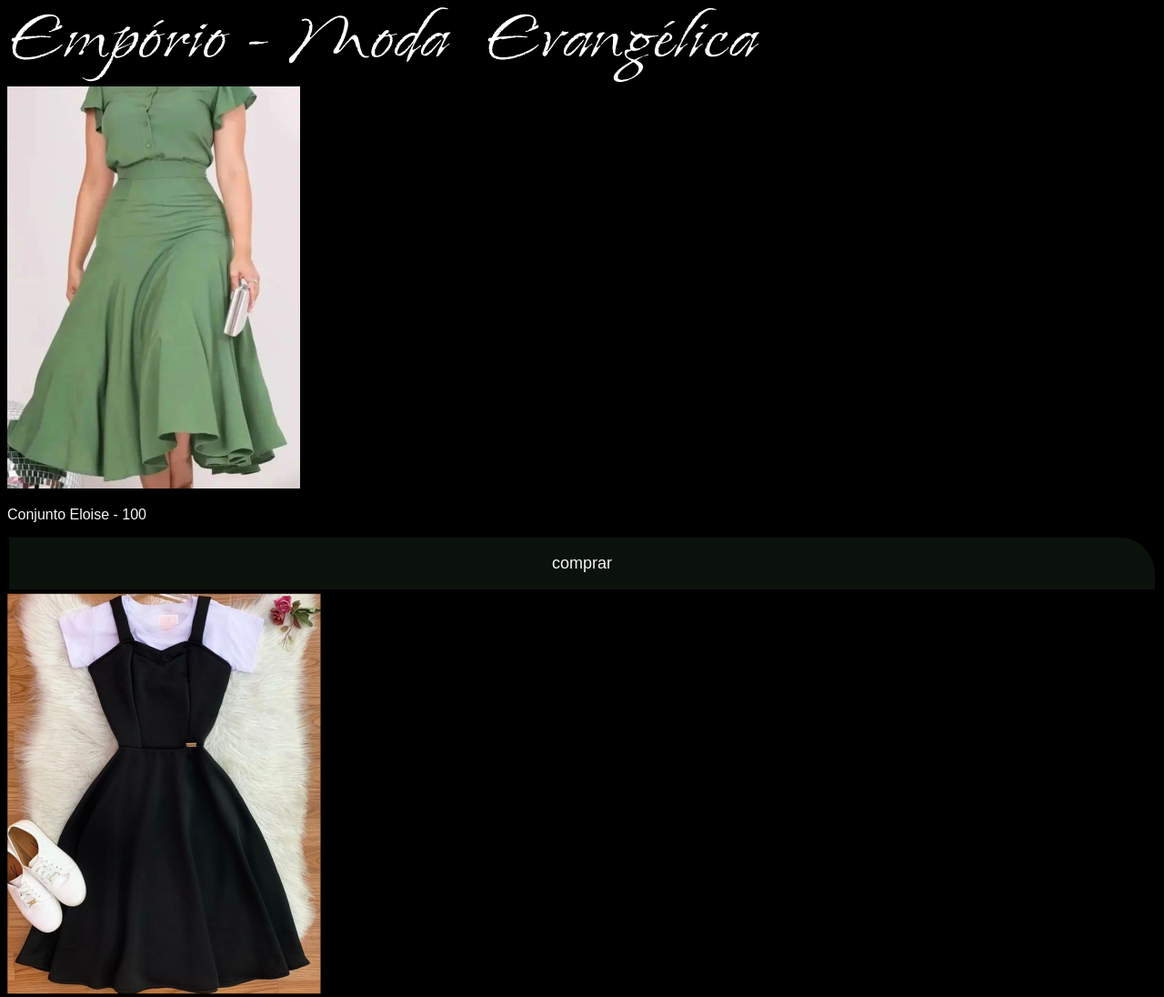
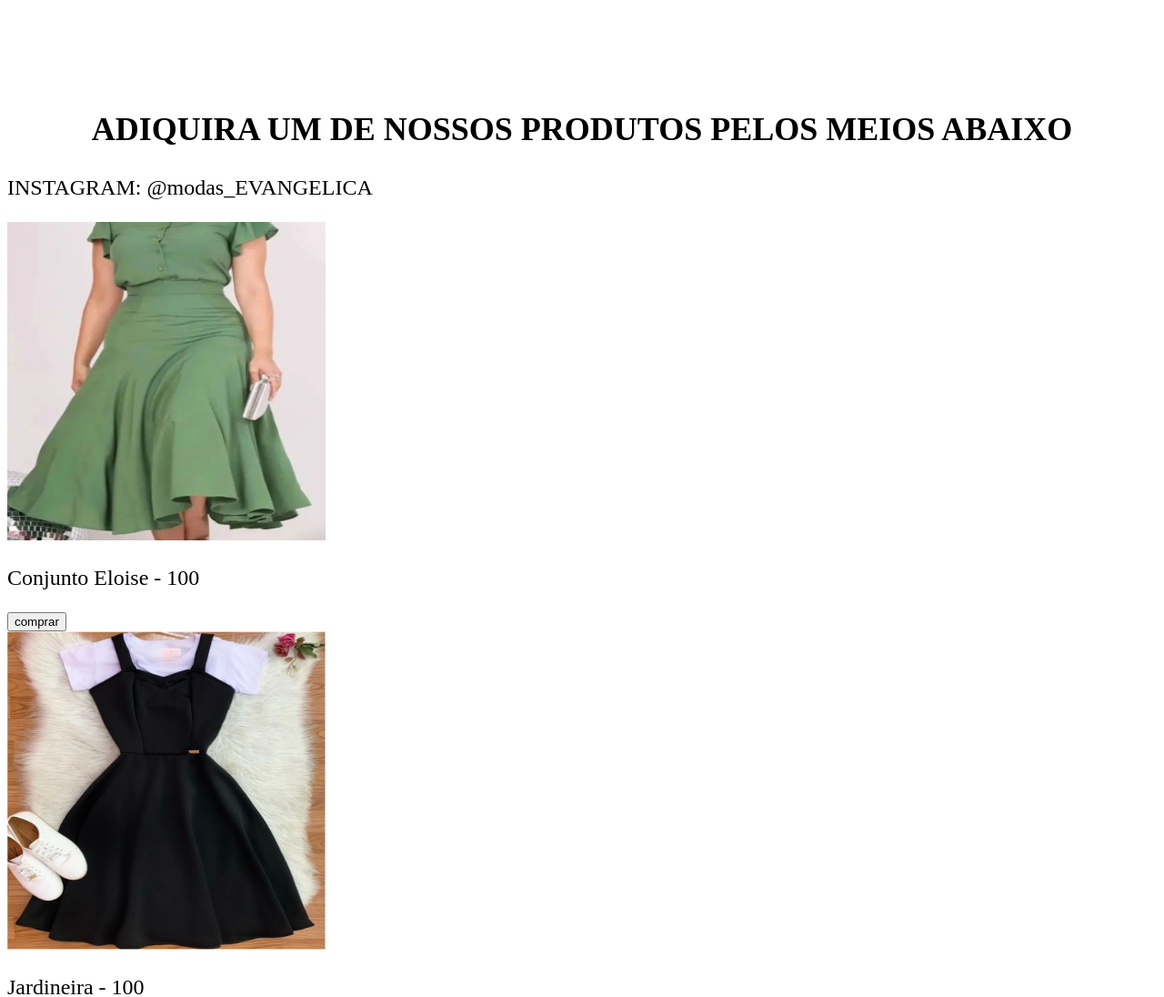
Before and after one commit to 16901690ab/novo-repositorio-moda-evangelica, a plain HTML site: page roupa/index.html in a window 1280 px wide. Shown: the top 1096 px of the page at 91% size. Drawn offline with Linux system fonts and the light colour scheme.

Commit message:
14/06
14/06

```diff
--- a/roupa/index.html
+++ b/roupa/index.html
@@ -12,71 +12,101 @@
     <img src="Empório - Moda Evangélica.png" alt="">
 
 </header>
-<section></section>
+
+<section class="problema"><h1>ADIQUIRA UM DE NOSSOS PRODUTOS PELOS MEIOS ABAIXO</h1>
+    <p>INSTAGRAM: @modas_EVANGELICA</p>
+    </section>
+
+<!---Daqui-->
+<section>
     <div class="fotos">
         <img class="imagem" src="Molde Conjunto Eloise 1.png" alt="">
         <p class="pepe">Conjunto Eloise - 100</p>
         <button class="botao" onclick="comprar()"> comprar</button>
     </div>
+
+
     <div class="fotos">
         <img class="imagem" src="Salopete Godê 1.png" alt="">
         <p class="pepe">Jardineira - 100</p>
         <button class="botao" onclick="comprar()"> comprar</button>
     </div>
+
+
     <div class="fotos">
         <img class="imagem" src="Best_versionofu_ I will be your personal stylist and fashion advisor for $30 on fiverr_com 1.png" alt="">
         <p class="pepe">oque e e valor</p>
         <button class="botao" onclick="comprar()"> comprar</button>
 
     </div>
+
+
     <div class="fotos">
         <img class="imagem" src="c74b48bf-e011-4816-9ccf-a17ee0daa87b 1.png" alt="">
         <p class="pepe">oque e e valor</p>
         <button class="botao" onclick="comprar()"> comprar</button>
 
     </div>
+
+
     <div class="fotos">
         <img class="imagem" src="4b71a24b-f0b1-425e-8beb-a0f09a31e1ea 1.png" alt="">
         <p class="pepe">oque e e valor</p>
         <button class="botao" onclick="comprar()"> comprar</button>
 
     </div>
+
+
     <div class="fotos">
         <img class="imagem" src="35ca95dd-b24a-4b1d-99ec-91e603000c62 1.png" alt="">
         <p class="pepe">oque e e valor</p>
         <button class="botao" onclick="comprar()"> comprar</button>
 
     </div>
+
+
     <div class="fotos">
         <img class="imagem" src="Saia jeans longa 3 Maria 1.png" alt="">
         <p class="pepe">oque e e valor</p>
         <button class="botao" onclick="comprar()"> comprar</button>
 
     </div>
+
+
     <div class="fotos">
         <img class="imagem" src="Look casual 1.png" alt="">
         <p class="pepe">oque e e valor</p>
         <button class="botao" onclick="comprar()"> comprar</button>
 
     </div>
+
+
     <div class="fotos">
         <img class="imagem" src="be88439c-fc4a-4a4e-8df9-225a6492a9a9 1.png" alt="">
         <p class="pepe">oque e e valor</p>
         <button class="botao" onclick="comprar()"> comprar</button>
 
     </div>
+
+
     <div class="fotos">
         <img class="imagem" src="e6878ace-3c7e-40ed-b349-fbfb38334f52 1.png" alt="">
         <p class="pepe">oque e e valor</p>
         <button class="botao" onclick="comprar()"> comprar</button>
 
     </div>
+
+
+
     <div class="fotos">
         <img class="imagem" src="17a3a8fa-4681-424e-a07c-b3eeef9652c2 1.png" alt="">
         <p class="pepe">oque e e valor</p>
         <button class="botao" onclick="comprar()"> comprar</button>
 
     </div>
+
+
+
     <div class="fotos">
         <img class="imagem" src="2cadc267-736e-4dd7-8f84-76c012119126 1.png" alt="">
         <p class="pepe">oque e e valor</p>
@@ -84,9 +114,12 @@
 
     </div>
 
+
+
+
     </section>
+<!--até aqui-->
 
-    <section class="problema"></section>
 
 <body>
 
--- a/roupa/stely.css
+++ b/roupa/stely.css
@@ -1,75 +1,26 @@
-:root{
-    --cor-de-fundo: #000000;
-    --branco: #f4f7f3;
-    --botao-ativo: #000000;
-    --botao-inativo: rgba(23, 36, 24, 0.5);
-    --texto-fundo: rgb(0, 0, 0);
-
+.lolo{
+    width: 250px;
+    height: 250px;
 }
-body{
-    background-color: var(--cor-de-fundo);
-    color: var(--branco);
-    font-family: 'Chakra Petch',sans-serif ;
+header{
+    display: flex;
 }
-
-.conteudo-principal{
-    display: inline-block;
-    flex-direction:column ;
-    justify-items: center;
-    align-items: center;
-    max-width: 1200px;
-    width: 100%;
-    margin: 0 auto;
+h1{
+    text-align: center;
+}
+.linha{
     display: flex;
-
 }
-
-.titulo-principal{
-    text-align: left;
-    width: 100%;
-    font-size: 32px;
+.foto{
+    padding-left: 5%;
 }
-.titulo-principal samp{
-    color: var(--branco);
+.imagem{
+    width: 350px;
+    height: 350px;
 }
-
-.botao{
-    font-family: "Crakra Petch", sans-serif;
-    background-color: var(--botao-inativo);
-    color: var(--branco);
-    display: flex;
-    justify-content: center;
-    padding: 1em;
-    font-size: 18px;
-    align-items: center;
-    width: 100%;
-    border-bottom: 4px solid var(--botao-ativo);
-    border-left:2px solid var(--botao-ativo) ;
-    border-right:2px solid var(--botao-ativo);
-    border-top: none;
+.pepe{
+    font-size: 24px;
 }
-.botao:first-child{
-    border-radius: 40px 40px 0 0;
+.problema{
+    font-size: 24px;
 }
-.ativo{
-    background-color: var(--botao-ativo);
-    border-bottom: 4px solid var(--branco);
-}
-.imagens{
-    background-color: var(--texto-fundo);
-}
-
-@media  screen and (min-width: 768px){
-   .botao{
-    display: flex;
-   }
-
-   .botao:first-child{
-    border-radius: 40px 0 0 0;
-   }
-   .botao:last-child{
-    border-radius: 0 40px 0 0;
-   }
-
-
-}
```
Also changed, not shown: 1 other file.
